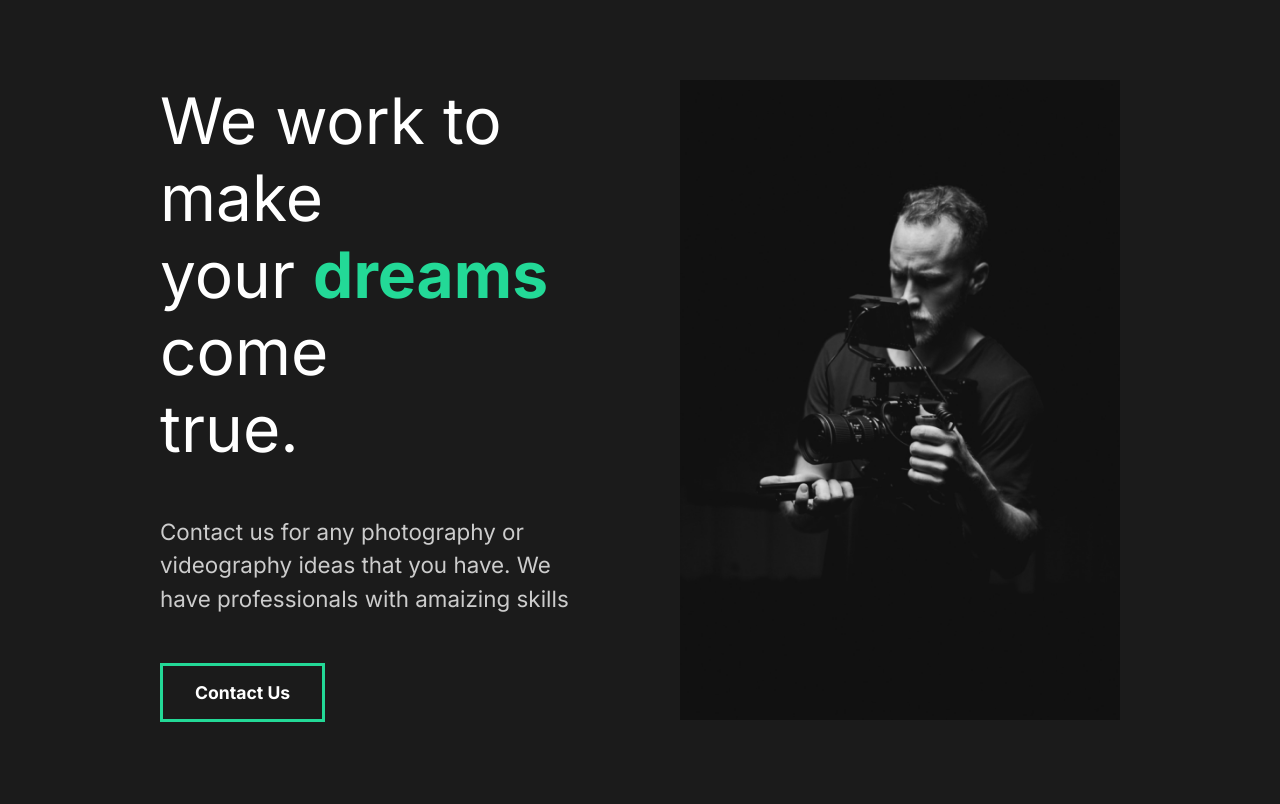
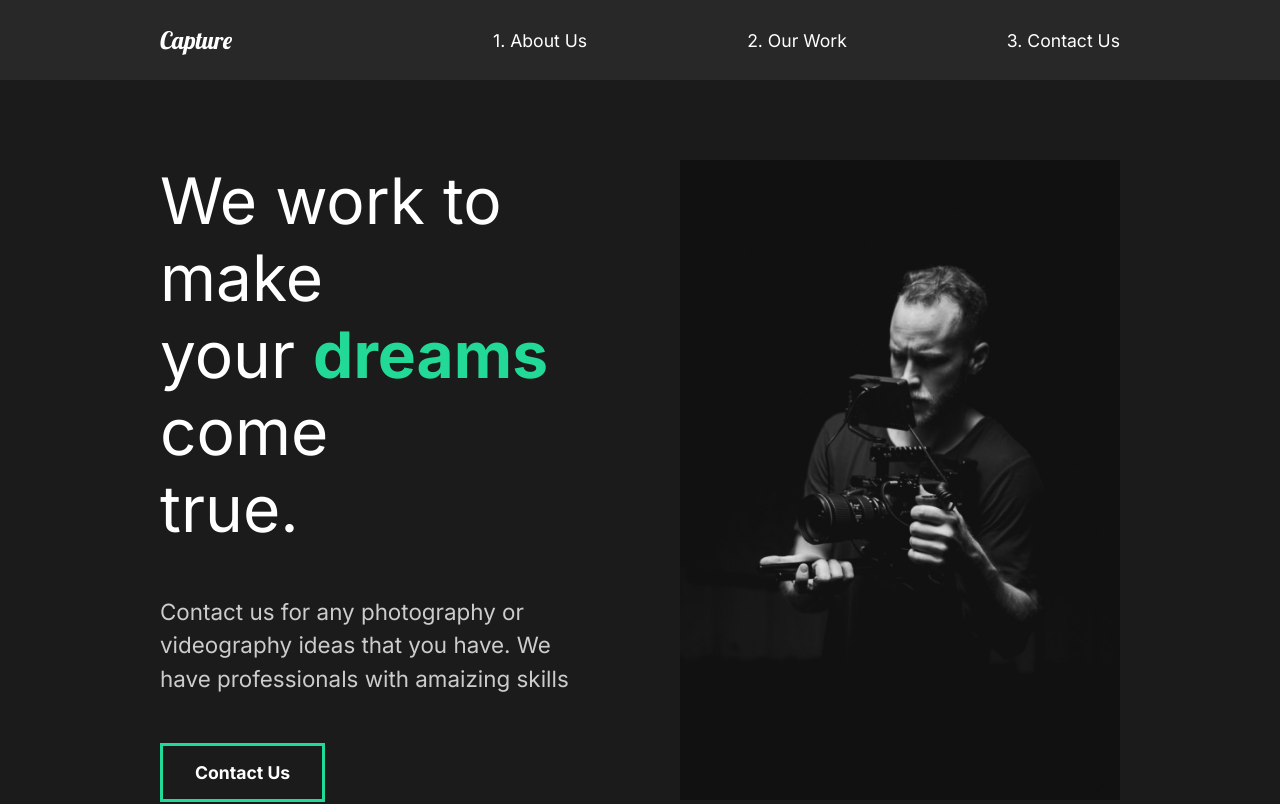
Before and after one commit to velByte/Capture-Portofolio, a React (Create React App) app in the folder capture-portofolio/: page / in a window 1280 px wide. Shown: the top 804 px of the page. Built offline with nearby package versions, Linux system fonts and the light colour scheme.

Commit message:
Create Nav

```diff
--- a/capture-portofolio/src/App.js
+++ b/capture-portofolio/src/App.js
@@ -1,13 +1,16 @@
 import React from "react"
 import AboutUs from "./pages/AboutUs.js";
+import Nav from "./components/Nav.js";
 //Global Style
 import GlobalStyle from "./components/GlobalStyle.js";
+
 
 
 function App() {
   return (
     <div className="App">
      <GlobalStyle/>
+     <Nav/>
      <AboutUs/>
     </div>
   );
--- /dev/null
+++ b/capture-portofolio/src/components/Nav.js
@@ -0,0 +1,52 @@
+import React from "react";
+import styled from "styled-components";
+
+
+const Nav = () => {
+    return (
+        <StyledNav>
+            <h1><a id="logo" href="#">Capture</a></h1>
+            <ul>
+                <li>
+                    <a href="#">1. About Us</a>
+                </li>
+                <li>
+                    <a href="#">2. Our Work</a>
+                </li>
+                <li>
+                    <a href="#">3. Contact Us</a>
+                </li>
+            </ul>
+        </StyledNav>
+    );
+}
+
+const StyledNav = styled.nav`
+    min-height: 10vh;
+    display: flex;
+    margin: auto;
+    justify-content: space-between;
+    align-items: center;
+    padding: 1rem 10rem;
+    background: #282828;
+    a{
+        color:white;
+        text-decoration: none;
+    }
+    ul{
+        display:fle x;
+        list-style: none;
+    }
+    #logo{
+        font-size: 1.5rem;
+        font-family: "Lobster", cursive;
+        font-weight: lighter;
+    }
+    li{
+        padding-left: 10rem;
+        //Искаме да направим анимации, за това е добре да използваме position: relative
+        position: relative;
+    }
+`;
+
+export default Nav;
```
Also changed, not shown: 1 other file (tests, documents, lock files or other folders).
